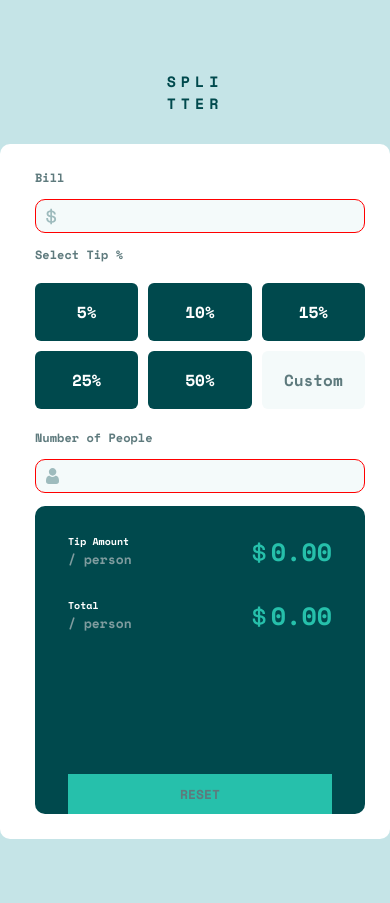
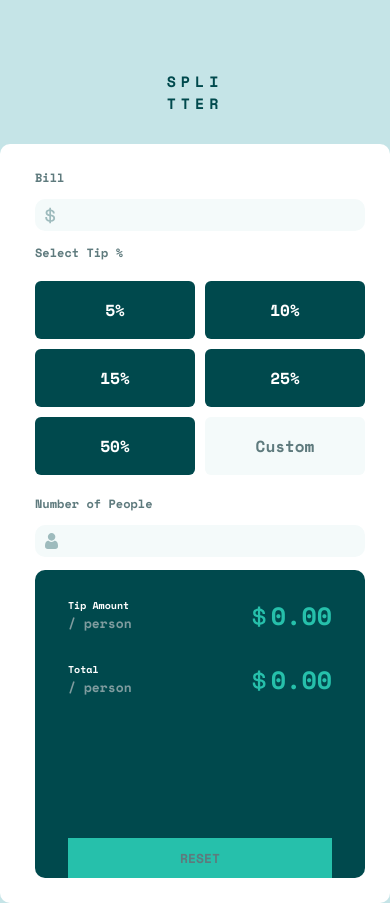
Before and after one commit to GentleMizt/Front-End-Tip-Calculator, a plain HTML site: page index.html in a window 390 px wide. Before the commit the page ends 844 px from the top, so only its background shows below. Drawn offline with nearby package versions, Linux system fonts and the light colour scheme.

Commit message:
progress

```diff
--- a/style.css
+++ b/style.css
@@ -49,7 +49,7 @@ main h4{
     background-color: #fff;
     border-radius: 1rem;
     width: 60vw;
-    min-width: 360px;
+    min-width: 300px;
     margin: 3rem auto 0 auto;
     display: flex;
     padding: 2.5rem 2.5rem 2.5rem 3.5rem;
@@ -189,8 +189,7 @@ main h4{
         margin-right: 0;
     }
 
-    .bill-div, .people-div{
-        /* width: 100%; */
-        border: 1px solid red;
-    }
+   .select-grid{
+        grid-template-columns: repeat(2, 1fr);
+   }
 }
```
